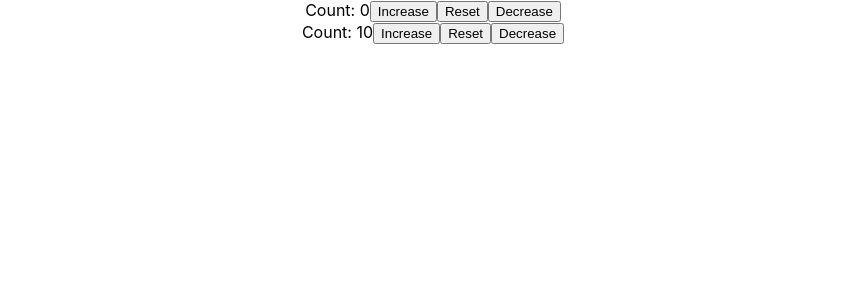
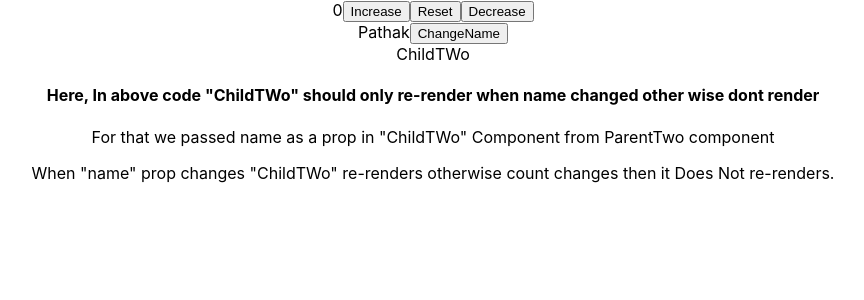
Before and after one commit to Deeptrootech/ReactJs, a React (Create React App) app: page / in a window 1280 px wide. Shown: the top 300 px of the page, without its empty margins (207-1071 px from the left). Built offline with nearby package versions, Linux system fonts and the light colour scheme.

Commit message:
[ADD] -- render optimization

```diff
--- a/src/App.js
+++ b/src/App.js
@@ -12,6 +12,9 @@ import UpdateDOMTitleOne from "./components/CustomHooks/UpdateDOMTitleOne";
 import UpdateDOMTitleTwo from "./components/CustomHooks/UpdateDOMTitleTwo";
 import CounterOne from "./components/CustomHooks/CounterOne";
 import CounterTwo from "./components/CustomHooks/CounterTwo";
+import ParentOne from "./components/Optimization/ParentOne";
+import ChildOne from "./components/Optimization/ChildOne";
+import ParentTwo from "./components/Optimization/Memo/ParentTwo";
 
 function App() {
   return (
@@ -27,8 +30,12 @@ function App() {
       {/* <UseMemo /> */}
       {/* <UpdateDOMTitleOne /> */}
       {/* <UpdateDOMTitleTwo /> */}
-      <CounterOne />
-      <CounterTwo />
+      {/* <CounterOne /> */}
+      {/* <CounterTwo /> */}
+      {/* <ParentOne>
+        <ChildOne />
+      </ParentOne> */}
+      <ParentTwo />
     </div>
   );
 }
--- /dev/null
+++ b/src/components/Optimization/ChildOne.js
@@ -0,0 +1,11 @@
+import React from 'react'
+
+function ChildOne() {
+  console.log("Child Component");
+
+  return (
+    <div>ChildOne</div>
+  )
+}
+
+export default ChildOne
--- /dev/null
+++ b/src/components/Optimization/Memo/ChildTwo.js
@@ -0,0 +1,11 @@
+import React, { memo } from 'react'
+
+function ChildTWo() {
+  console.log("Child2 Component");
+
+  return (
+    <div>ChildTWo</div>
+  )
+}
+
+export default memo(ChildTWo)
--- /dev/null
+++ b/src/components/Optimization/Memo/ParentTwo.js
@@ -0,0 +1,26 @@
+import React, { useState } from "react";
+import ChildTwo from "./ChildTwo";
+
+const ParentTwo = () => {
+  const [count, setcount] = useState(0);
+  const [Name, setName] = useState("Pathak");
+  console.log("Parent2 Component");
+  return (
+    <div>
+      {count}
+      <button onClick={() => setcount(count + 1)}>Increase</button>
+      <button onClick={() => setcount(0)}>Reset</button>
+      <button onClick={() => setcount(count - 1)}>Decrease</button>
+      < br />
+      {Name}
+      <button onClick={() => setName("Deep")}>ChangeName</button>
+      <ChildTwo name={Name}/>
+
+      <h4>Here, In above code "ChildTWo" should only re-render when name changed other wise dont render</h4>
+      <p>For that we passed name as a prop in "ChildTWo" Component from ParentTwo component</p>
+      <p>When "name" prop changes "ChildTWo" re-renders otherwise count changes then it Does Not re-renders.</p>
+    </div>
+  );
+};
+
+export default ParentTwo;
--- /dev/null
+++ b/src/components/Optimization/ParentOne.js
@@ -0,0 +1,17 @@
+import React, { useState } from "react";
+
+const ParentOne = ({ children }) => {
+  const [count, setcount] = useState(0);
+  console.log("Parent Component");
+  return (
+    <div>
+      {count}
+      <button onClick={() => setcount(count + 1)}>Increase</button>
+      <button onClick={() => setcount(0)}>Reset</button>
+      <button onClick={() => setcount(count - 1)}>Decrease</button>
+      {children}
+    </div>
+  );
+};
+
+export default ParentOne;
```
